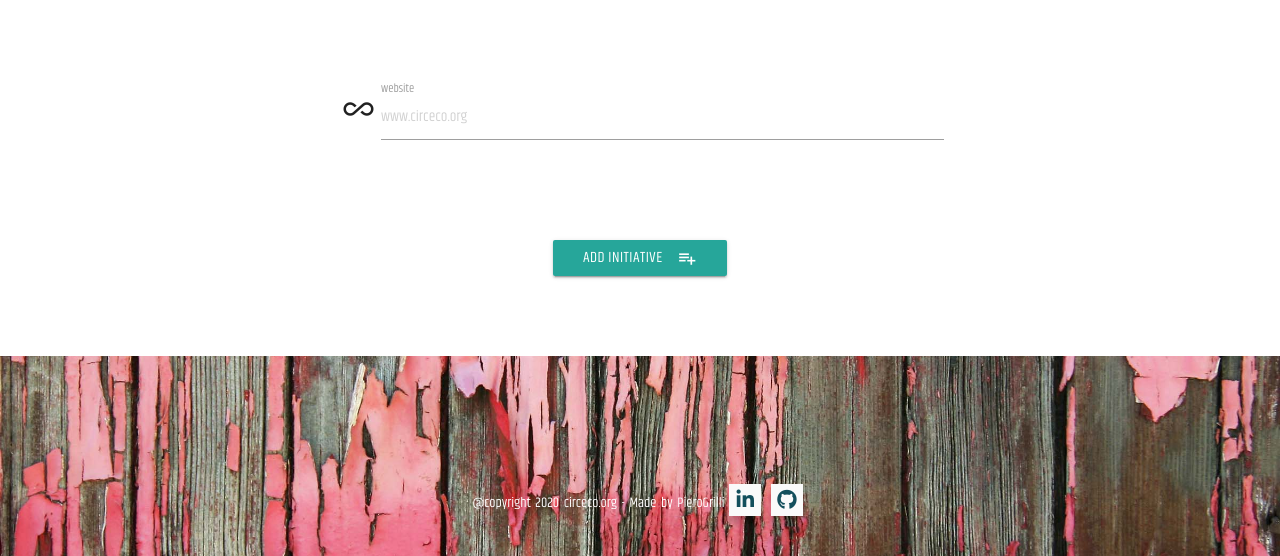
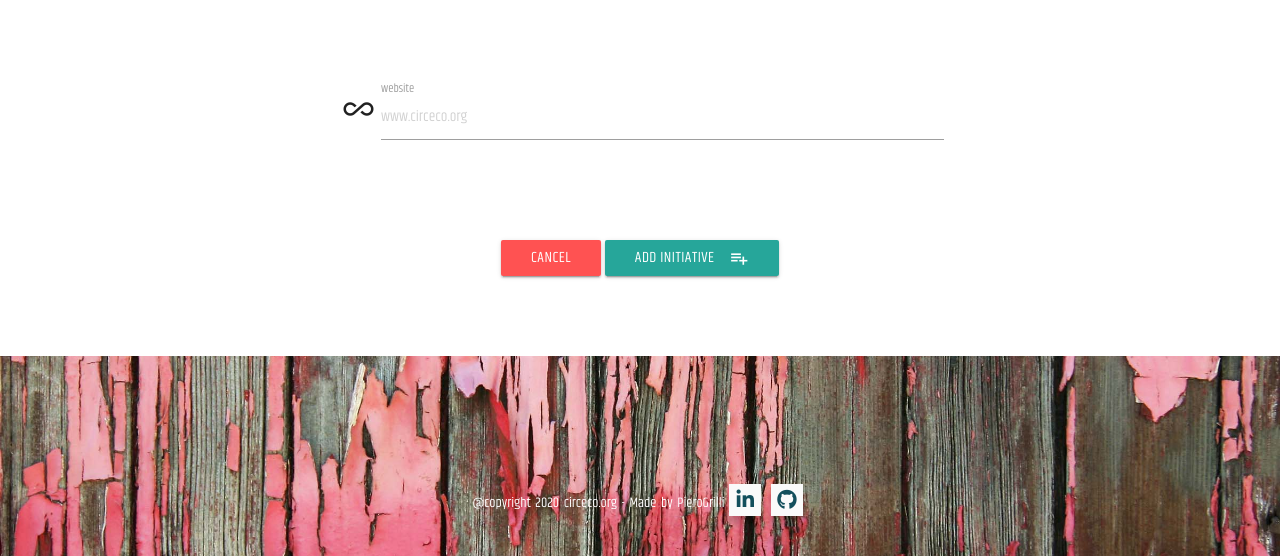
Before and after one commit to circeco/circdata, a Flask app: page /add_initiative in a window 1280 px wide. Shown: the part 1107-1663 px from the top of the page. Run offline with Flask 2, Linux system fonts and the light colour scheme; data that the repository does not hold is empty; some libraries are stand-ins or nearby versions; some web fonts are replaced.

Commit message:
implemented cancel button on edit and add form

```diff
--- a/templates/add.html
+++ b/templates/add.html
@@ -64,6 +64,7 @@
     </div>
 
     <div class="row">
+        <a id="edit-btns" href="{{ url_for('get_circular_initiative') }}" class="waves-effect waves-light btn">Cancel</a>
         <button class="btn waves-effect waves-light" type="submit" name="from_user" value="">Add Initiative
             <i class="material-icons right">playlist_add</i>
         </button>
--- a/templates/edit.html
+++ b/templates/edit.html
@@ -73,6 +73,7 @@
     <!--Submit Button-->
     <div class="row">
         <div class="text-center">
+            <a id="edit-btns" href="{{ url_for('get_circular_initiative') }}" class="waves-effect waves-light btn">Cancel</a>
             <input class="btn btn-success" type="submit" value="Save Changes">
         </div>
     </div>
```
